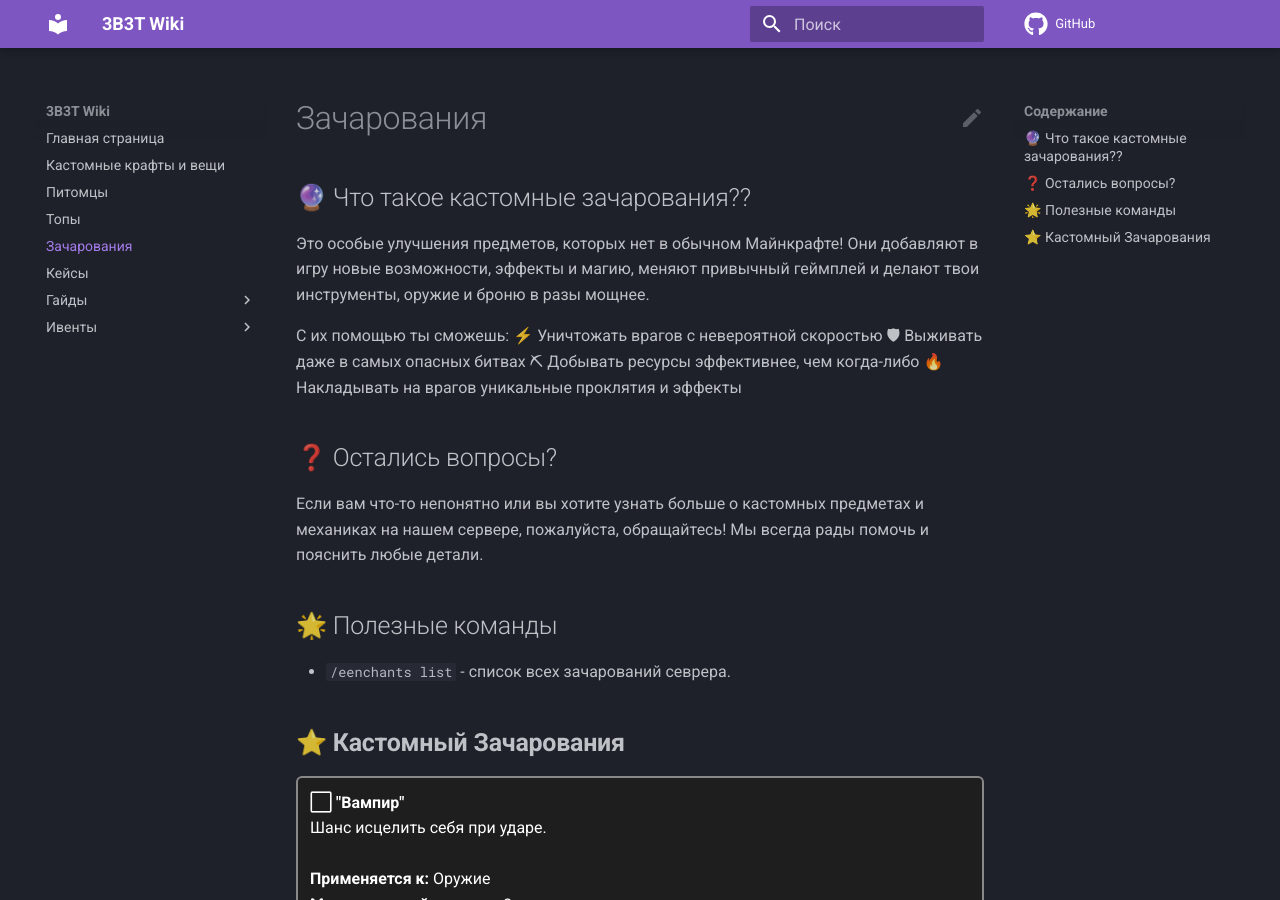
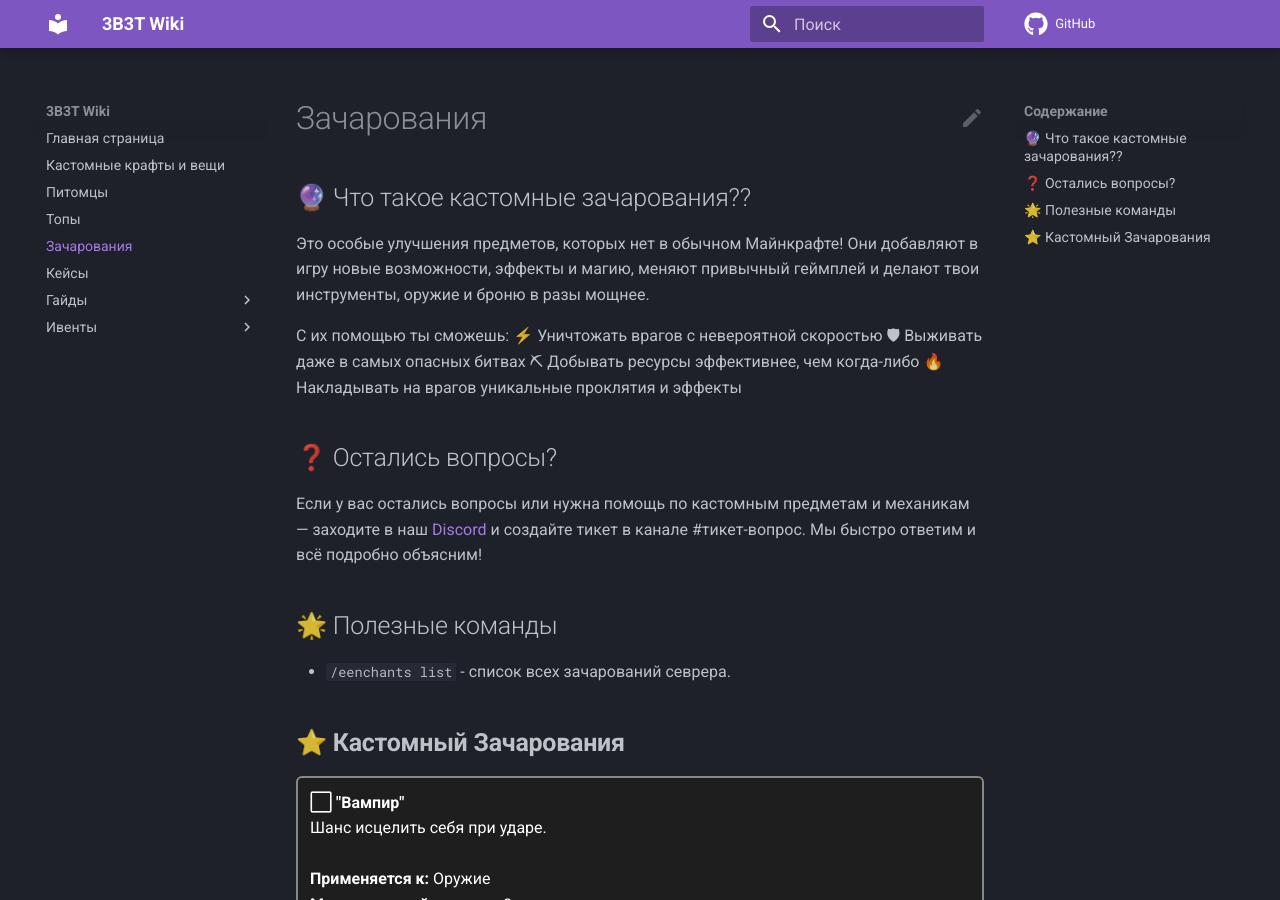
Before and after one commit to 3B3TServer/Docs, an MkDocs documentation site: the page built from docs/enchantments.md, in a window 1280 px wide and 900 px high. Built offline with MkDocs 1.6.1 and Material for MkDocs 9.7.7, drawn with Linux system fonts in a browser that asks for light colours; comment, search, counter and statistics services are not loaded.

Commit message:
Update enchantments.md

```diff
--- a/docs/enchantments.md
+++ b/docs/enchantments.md
@@ -13,7 +13,8 @@
 
 ## ❓ Остались вопросы?
 
-Если вам что-то непонятно или вы хотите узнать больше о кастомных предметах и механиках на нашем сервере, пожалуйста, обращайтесь! Мы всегда рады помочь и пояснить любые детали.
+Если у вас остались вопросы или нужна помощь по кастомным предметам и механикам — заходите в наш [Discord](https://discord.com/invite/3b3t) и создайте тикет в канале #тикет-вопрос. Мы быстро ответим и всё подробно объясним!
+
 
 ## 🌟 Полезные команды
 
```
